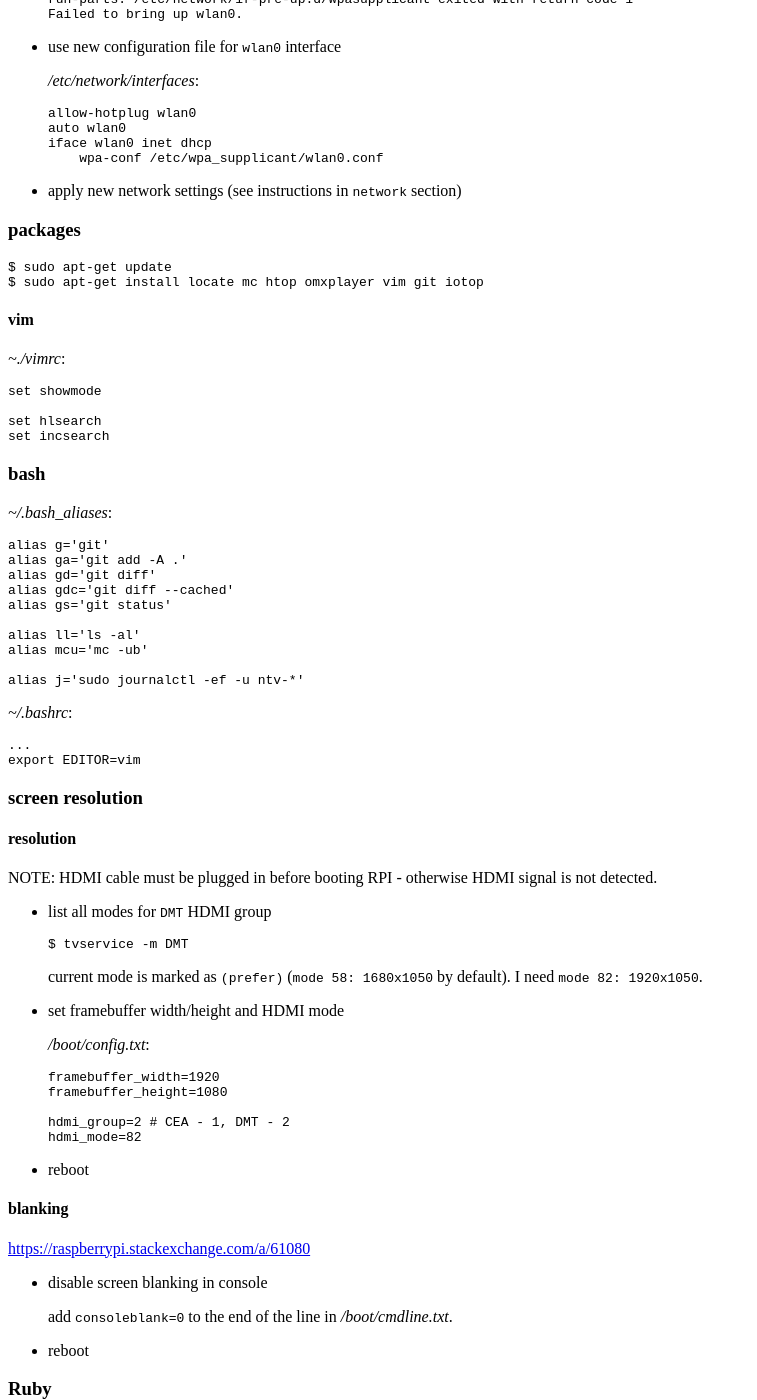
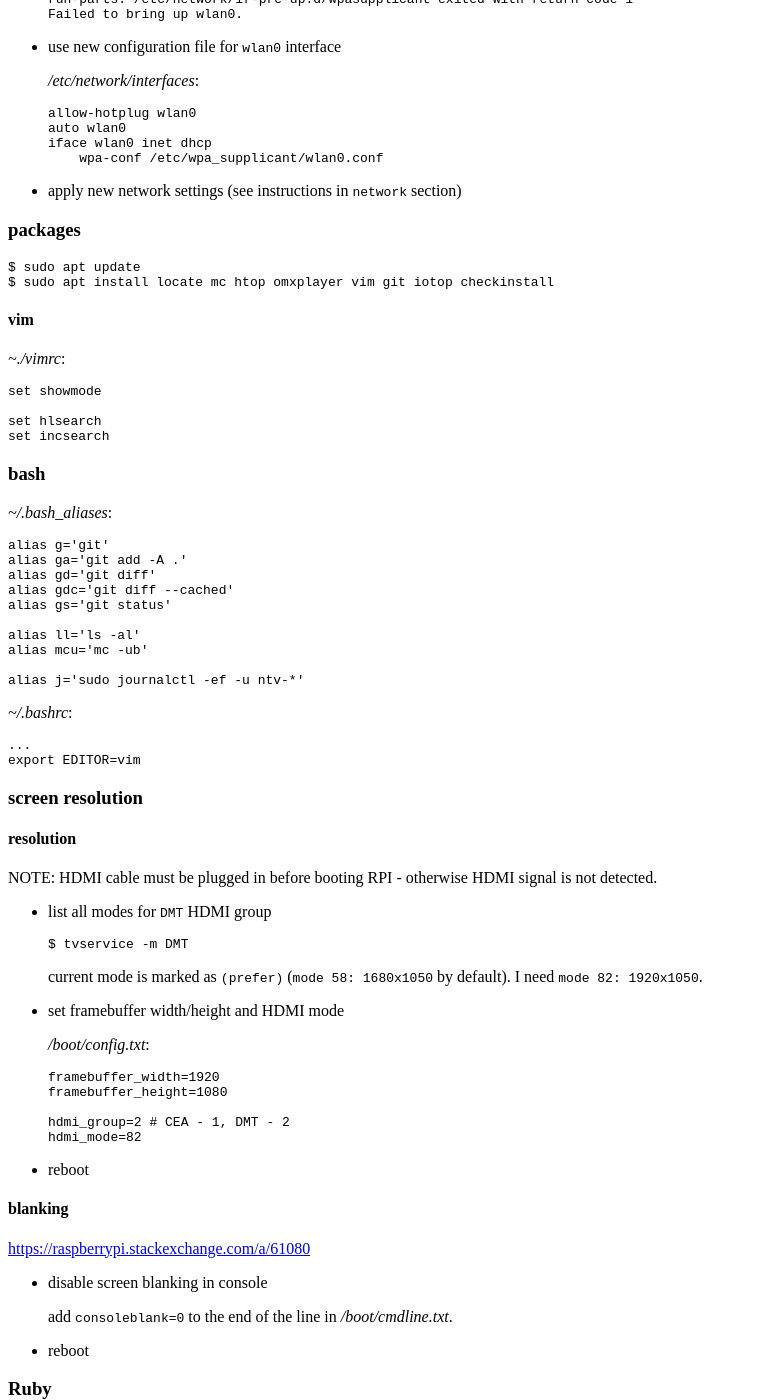
Before and after one commit to tap349/tap349.github.io, a Jekyll site: the page built from _posts/2017-04-15-raspberry-pi.md, in a window 1280 px wide and 1400 px high, scrolled down 5759 px. Shown: the whole window, without its empty margins (0-757 px from the left). Built offline with Jekyll 4.4.1, drawn with Linux system fonts in a browser that asks for light colours; some of the changed text lies outside the part shown.

Commit message:
update 2017-05-23_01:56:39

````diff
--- a/_posts/2017-04-15-raspberry-pi.md
+++ b/_posts/2017-04-15-raspberry-pi.md
@@ -394,8 +394,8 @@
 ### packages
 
 ```sh
-$ sudo apt-get update
-$ sudo apt-get install locate mc htop omxplayer vim git iotop
+$ sudo apt update
+$ sudo apt install locate mc htop omxplayer vim git iotop checkinstall
 ```
 
 #### vim
@@ -489,7 +489,7 @@
 install packages for openssl and readline extensions:
 
 ```sh
-$ sudo apt-get install libssl-dev libreadline-dev
+$ sudo apt install libssl-dev libreadline-dev
 ```
 
 run `make clean` if you have already tried to compile Ruby
@@ -533,7 +533,7 @@
 - install Samba server and client
 
   ```sh
-  $ sudo apt-get install samba samba-client
+  $ sudo apt install samba samba-client
   ```
 
 - configure shared directories
@@ -618,19 +618,19 @@
   remove only binaries:
 
   ```sh
-  $ sudo apt-get remove <packagename>
+  $ sudo apt remove <packagename>
   ```
 
   remove everything regarding package but without dependencies:
 
   ```sh
-  $ sudo apt-get [purge|remove --purge] <packagename>
+  $ sudo apt [purge|remove --purge] <packagename>
   ```
 
   remove all orphaned packages:
 
   ```sh
-  $ sudo apt-get autoremove
+  $ sudo apt autoremove
   ```
 
   remove everything regarding package with dependencies:
````
